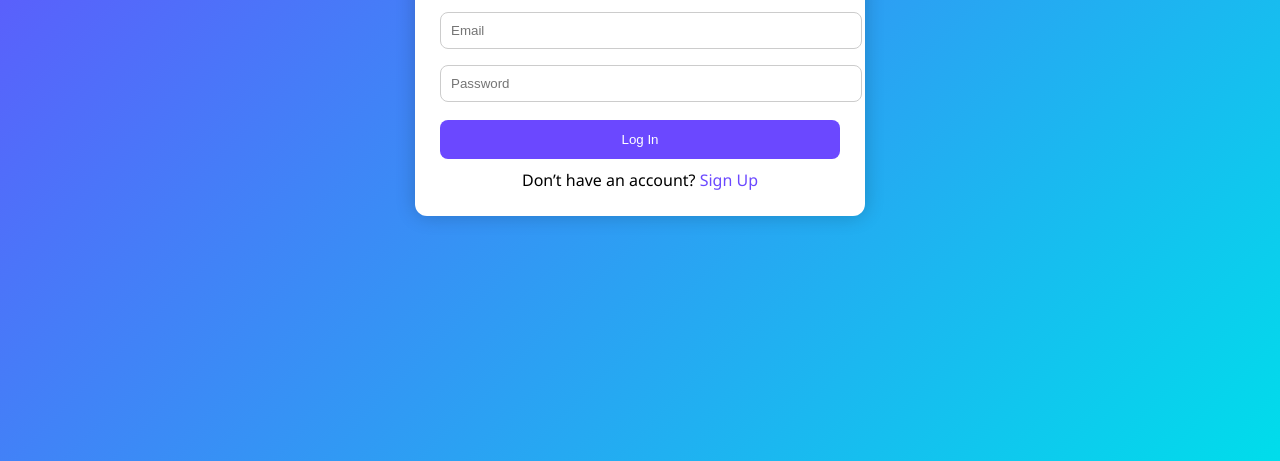
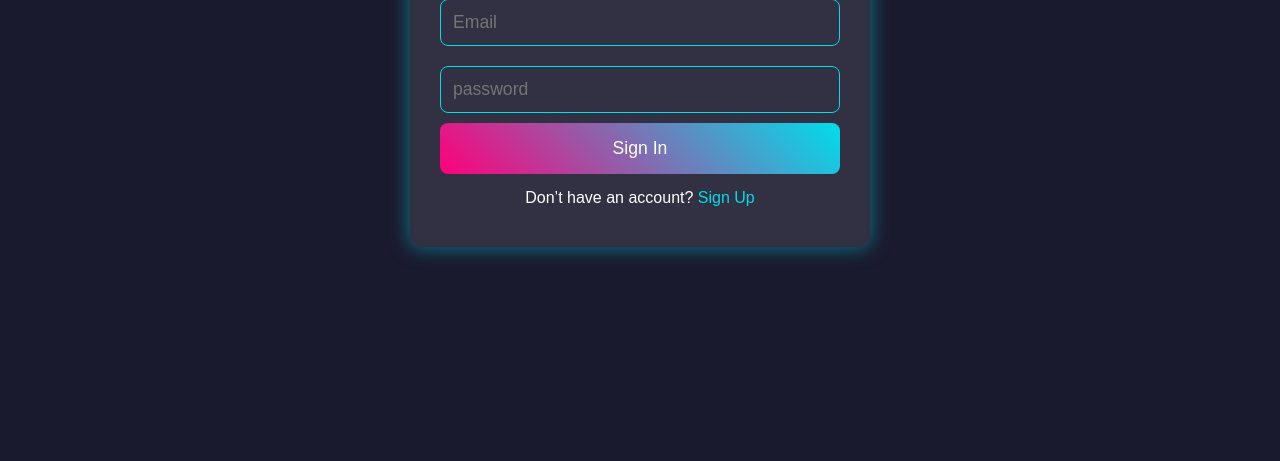
Before and after one commit to Wanga-tracker/study-hive, a plain HTML site: page login.html in a window 1280 px wide. Shown: the part 339-800 px from the top of the page. Drawn offline with Linux system fonts and the light colour scheme.

Commit message:
Update login.html

```diff
--- a/login.html
+++ b/login.html
@@ -1,107 +1,147 @@
 <!DOCTYPE html>
 <html lang="en">
 <head>
-  <meta charset="UTF-8" />
-  <meta name="viewport" content="width=device-width, initial-scale=1.0"/>
-  <title>Edu Sync Hub - Login</title>
+  <meta charset="UTF-8">
+  <meta name="viewport" content="width=device-width, initial-scale=1.0">
+  <title>Edu Sync Hub Africa - Login</title>
+</head>
+<body>
+  <div class="auth-container">
+    <h2>Log In</h2>
+    <form id="login-form">
+      <input type="email" id="email" placeholder="Email" required>
+      <input type="password" id="password" placeholder="password" required></input>
+      <button type="submit">Sign In</button>
+    </form>
+    <div class="switch">
+      Don’t have an account? <a href="signup">Sign Up</a>
+    </div>
+    <div id="error-message" class="error"></div>
+  </div>
+
   <style>
     body {
-      background: linear-gradient(135deg, #6b48ff, #00ddeb);
-      font-family: 'Segoe UI', sans-serif;
+      background: #1A1A2E;
+      color: #FFFFFF;
+      font-family: 'Poppins', sans-serif;
+      margin: 0;
       display: flex;
       justify-content: center;
       align-items: center;
       min-height: 100vh;
-      margin: 0;
     }
-    .container {
-      background: #fff;
+    .auth-container {
+      background: rgba(255, 255, 255, 0.1);
       border-radius: 12px;
-      padding: 25px;
+      padding: 30px;
       width: 100%;
       max-width: 400px;
-      box-shadow: 0 0 20px rgba(0,0,0,0.2);
+      box-shadow: 0 0 20px rgba(0, 221, 235, 0.5);
+      backdrop-filter: blur(5px);
     }
     h2 {
       text-align: center;
-      color: #6b48ff;
+      background: linear-gradient(45deg, #FF007A, #00DDEB);
+      -webkit-background-clip: text;
+      -webkit-text-fill-color: transparent;
+      font-size: 2em;
+      margin-bottom: 20px;
+    }
+    form {
+      display: flex;
+      flex-direction: column;
     }
     input {
-      width: 100%;
-      padding: 10px;
-      margin: 8px 0;
+      margin: 10px 0;
+      padding: 12px;
+      border: 1px solid #00DDEB;
+      background: none;
+      color: #FFFFFF;
       border-radius: 8px;
-      border: 1px solid #ccc;
+      font-size: 1.1em;
     }
-    .glow-button {
-      background: #6b48ff;
-      color: white;
+    button {
+      background: linear-gradient(45deg, #FF007A, #00DDEB);
       border: none;
-      padding: 12px;
+      padding: 15px;
+      color: #FFFFFF;
+      cursor: pointer;
       border-radius: 8px;
-      width: 100%;
-      cursor: pointer;
-      transition: 0.3s;
+      font-size: 1.1em;
+    }
+    button:hover {
+      box-shadow: 0 0 12px #00DDEB;
+    }
+    .error {
+      color: #FF007A;
+      text-align: center;
       margin-top: 10px;
-    }
-    .glow-button:hover {
-      box-shadow: 0 0 12px #00ddeb;
+      font-size: 0.9em;
     }
     .switch {
       text-align: center;
-      margin-top: 10px;
+      margin-top: 15px;
     }
     .switch a {
-      color: #6b48ff;
+      color: #00DDEB;
       text-decoration: none;
     }
   </style>
-</head>
-<body>
-  <div class="container">
-    <h2>Log In</h2>
-    <form id="login-form">
-      <input type="email" id="email" placeholder="Email" required>
-      <input type="password" id="password" placeholder="Password" required>
-      <button type="submit" class="glow-button">Log In</button>
-    </form>
-    <div class="switch">
-      Don’t have an account? <a href="signup.html">Sign Up</a>
-    </div>
-  </div>
 
-  <!-- Firebase JS SDKs -->
   <script type="module">
-    import { initializeApp } from "https://www.gstatic.com/firebasejs/11.8.1/firebase-app.js";
-    import { getAuth, signInWithEmailAndPassword } from "https://www.gstatic.com/firebasejs/11.8.1/firebase-auth.js";
+    // Firebase SDK
+    import { initializeApp } from 'https://www.gstatic.com/firebasejs/11.8.1/firebase-app.js';
+    import { getAuth, signInWithEmailAndPassword } from 'https://www.gstatic.com/firebasejs/11.8.1/firebase-auth.js';
+    import { getFirestore, doc, getDoc } from 'https://www.gstatic.com/firebasejs/11.8.1/firebase-firestore.js';
 
+    // Firebase configuration
     const firebaseConfig = {
       apiKey: "AIzaSyCs6rzjsYBPYmT1vK3VWQRU36MJgQmKJq0",
       authDomain: "edu-hub-kenya.firebaseapp.com",
-      databaseURL: "",
+      databaseURL: "", // Paste Realtime Database URL here if needed
       projectId: "edu-hub-kenya",
       storageBucket: "edu-hub-kenya.firebasestorage.app",
       messagingSenderId: "163804145504",
-      appId: "1:163804145504:web:9b989b384a2bd2643f6005"
+      appId: "1:163804145504:web:9b989b384a2bd2643f6005",
+      measurementId: "G-C8YB09R7J5"
     };
 
+    // Initialize Firebase
     const app = initializeApp(firebaseConfig);
     const auth = getAuth(app);
+    const db = getFirestore(app);
 
-    const form = document.getElementById("login-form");
-    form.addEventListener("submit", async (e) => {
+    // Login logic
+    const form = document.getElementById('login-form');
+    const errorMessage = document.getElementById('error-message');
+
+    form.addEventListener('submit', async (e) => {
       e.preventDefault();
-      const email = form.email.value;
+      const email = form.email.value.trim();
       const password = form.password.value;
 
+      if (!email || !password) {
+        errorMessage.textContent = 'Email and password are required.';
+        return;
+      }
+
       try {
-        await signInWithEmailAndPassword(auth, email, password);
-        alert("Login successful!");
-        window.location.href = "pages/sorting-dashboard.html";
-      } catch (err) {
-        alert("Login failed: " + err.message);
+        const userCredential = await signInWithEmailAndPassword(auth, email, password);
+        const user = userCredential.user;
+        const userDoc = await getDoc(doc(db, 'users', user.uid));
+
+        if (userDoc.exists()) {
+          const role = userDoc.data().role;
+          window.location.href = role === 'admin' ? 'admin-dashboard.html' : 'student-dashboard.html';
+        } else {
+          errorMessage.textContent = 'No user profile found. Please sign up.';
+          await auth.signOut();
+        }
+      } catch (error) {
+        console.error('Login error:', error);
+        errorMessage.textContent = error.message;
       }
     });
   </script>
 </body>
-</html>
+  </html>
```
